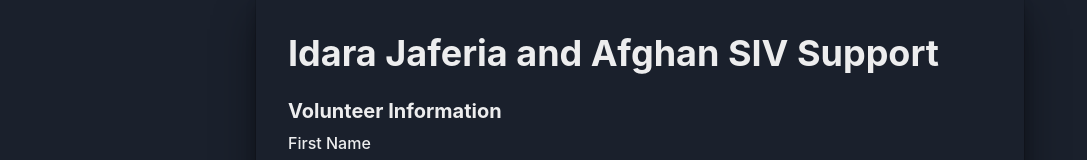
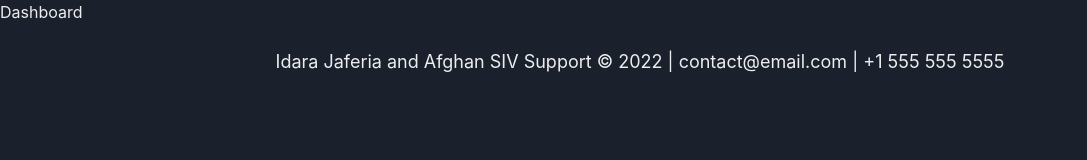
Before and after one commit to azaini101/ars-website, a React (Create React App) app: page /dashboard in a window 1280 px wide. Shown: the top 160 px of the page, without its empty margins (0-1087 px from the left). Built offline with nearby package versions, Linux system fonts and the light colour scheme; no server answers.

Commit message:
Add dashboard route

```diff
--- a/package.json
+++ b/package.json
@@ -19,7 +19,7 @@
     "react": "^17.0.2",
     "react-dom": "^17.0.2",
     "react-hook-form": "^7.27.1",
-    "react-router-dom": "^6.2.1",
+    "react-router-dom": "^6.2.2",
     "react-scripts": "5.0.0",
     "web-vitals": "^2.1.4"
   },
--- a/src/App.js
+++ /dev/null
@@ -1,21 +0,0 @@
-import React from "react";
-import { ChakraProvider, CSSReset, extendTheme } from "@chakra-ui/react";
-import HookForm from "./HookForm";
-import Footer from "./Footer";
-
-const config = {
-  initialColorMode: "dark",
-  useSystemColorMode: false,
-};
-
-const theme = extendTheme({ config });
-
-export default function App() {
-  return (
-    <ChakraProvider theme={theme}>
-      <CSSReset />
-      <HookForm />
-      <Footer />
-    </ChakraProvider>
-  );
-}
--- /dev/null
+++ b/src/Dashboard.js
@@ -0,0 +1,7 @@
+import React from "react";
+
+const Dashboard = () => {
+  return <div>Dashboard</div>;
+};
+
+export default Dashboard;
--- a/src/index.js
+++ b/src/index.js
@@ -1,5 +1,29 @@
 import React from "react";
 import ReactDOM from "react-dom";
-import App from "./App";
+import { BrowserRouter, Routes, Route } from "react-router-dom";
+import Dashboard from "./Dashboard";
+import HookForm from "./HookForm";
+import Footer from "./Footer";
 
-ReactDOM.render(<App />, document.getElementById("root"));
+import { ChakraProvider, CSSReset, extendTheme } from "@chakra-ui/react";
+
+const config = {
+  initialColorMode: "dark",
+  useSystemColorMode: false,
+};
+
+const theme = extendTheme({ config });
+
+ReactDOM.render(
+  <ChakraProvider theme={theme}>
+    <CSSReset />
+    <BrowserRouter>
+      <Routes>
+        <Route path="/" element={<HookForm />} />
+        <Route path="/dashboard" element={<Dashboard />} />
+      </Routes>
+    </BrowserRouter>
+    <Footer />
+  </ChakraProvider>,
+  document.getElementById("root")
+);
```
Also changed, not shown: 1 other file (tests, documents, lock files or other folders).
